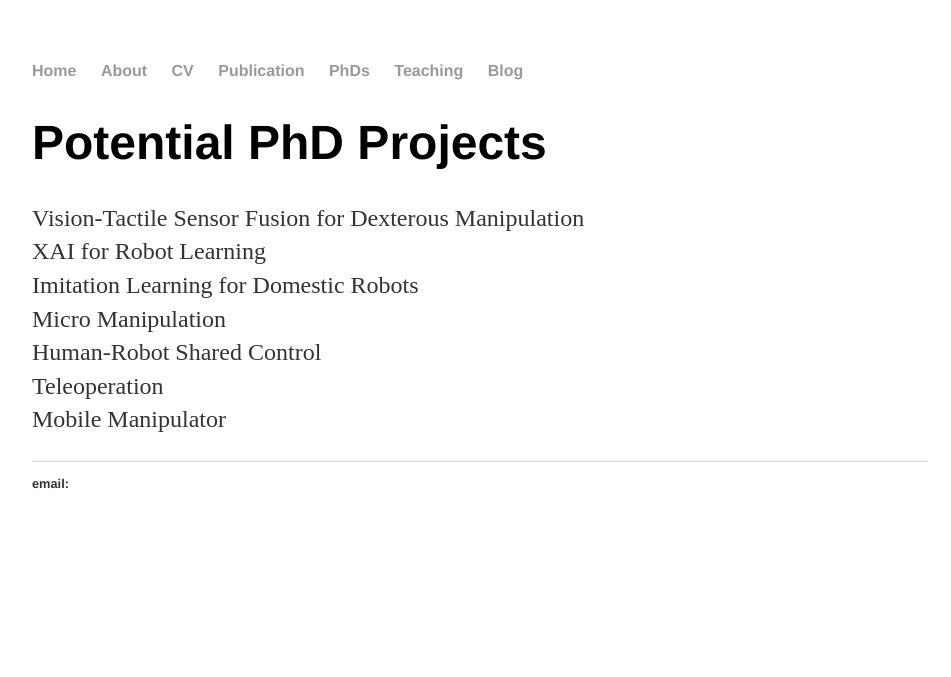
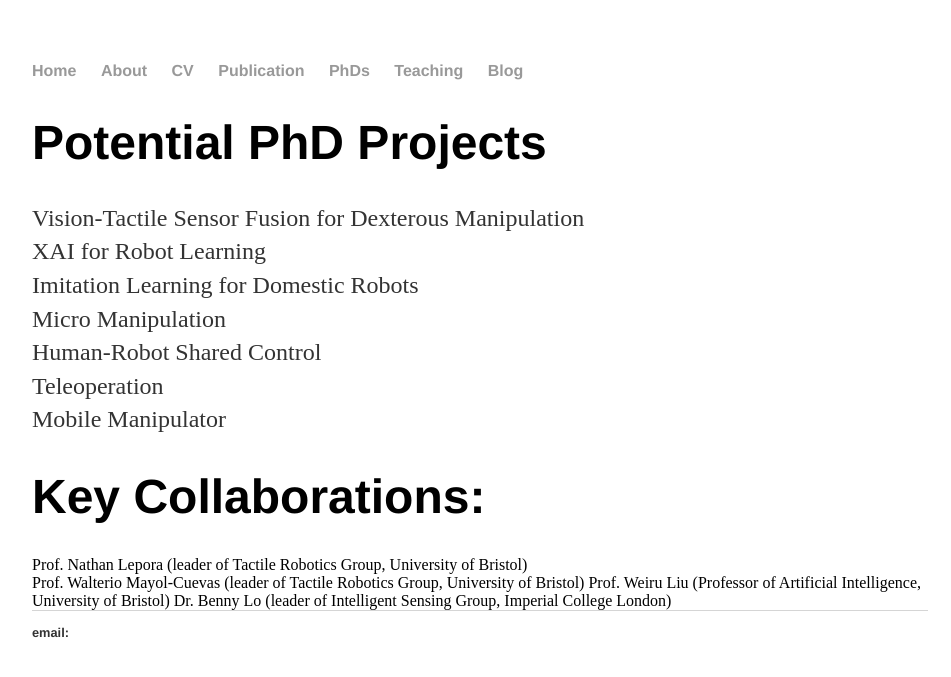
Before and after one commit to ImperialDanDan/ImperialDanDan.github.io, a Jekyll site: the page built from PhDs/index.html, in a window 1280 px wide. Shown: the top 677 px of the page, without its empty margins (160-1111 px from the left). Built offline with Jekyll 4.4.1, drawn with Linux system fonts in a browser that asks for light colours; Markdown is read by kramdown in place of the engine named in the settings.

Commit message:
Update index.html

```diff
--- a/PhDs/index.html
+++ b/PhDs/index.html
@@ -15,5 +15,10 @@ title: About PhD Positions
 			Mobile Manipulator   <br>
 			</p>
 
+<h1>Key Collaborations: </h1>
+Prof. Nathan Lepora (leader of Tactile Robotics Group, University of Bristol)  <br>
+Prof. Walterio Mayol-Cuevas (leader of Tactile Robotics Group, University of Bristol)
+Prof. Weiru Liu (Professor of Artificial Intelligence, University of Bristol)
+Dr. Benny Lo (leader of Intelligent Sensing Group, Imperial College London)
 
 		</div>
```
